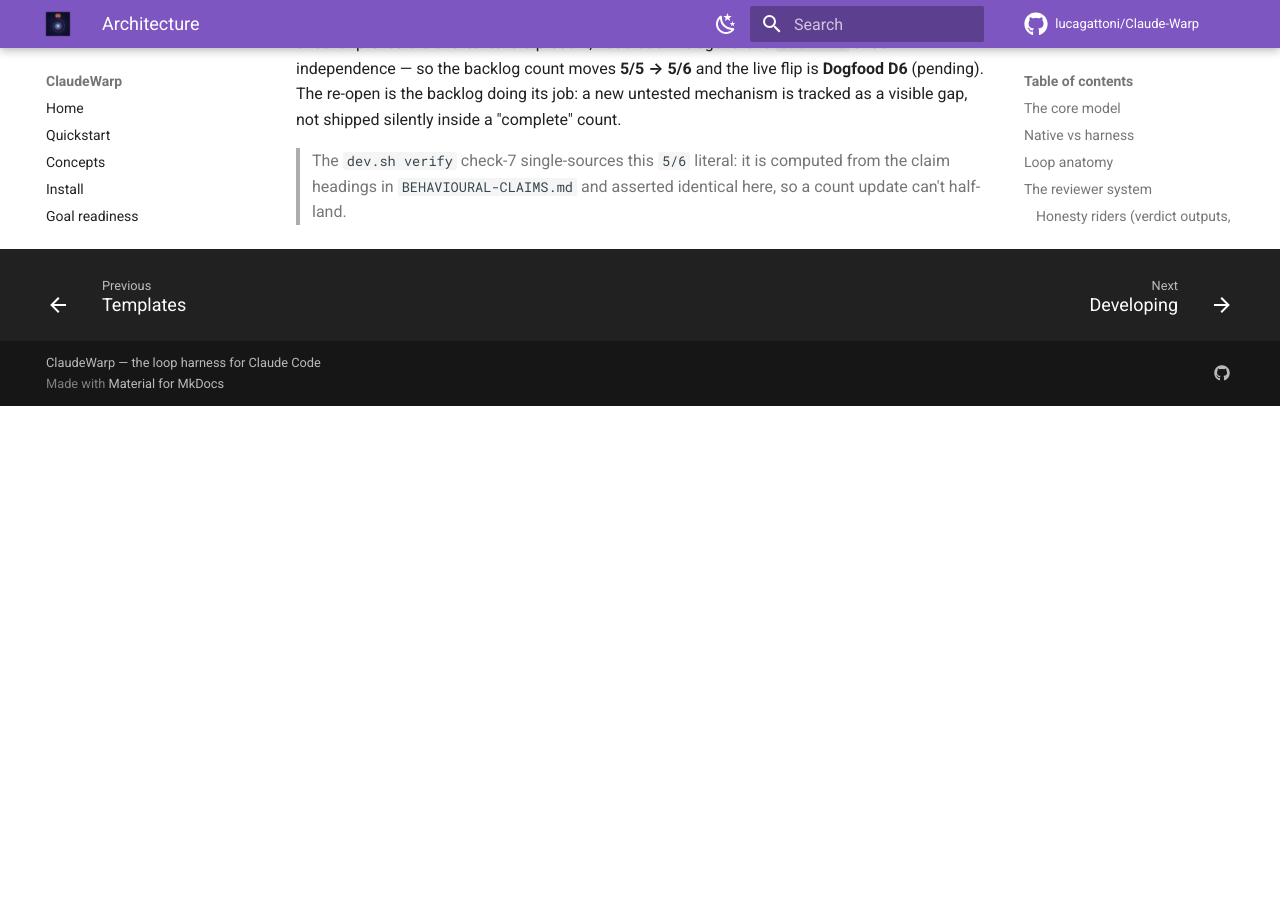
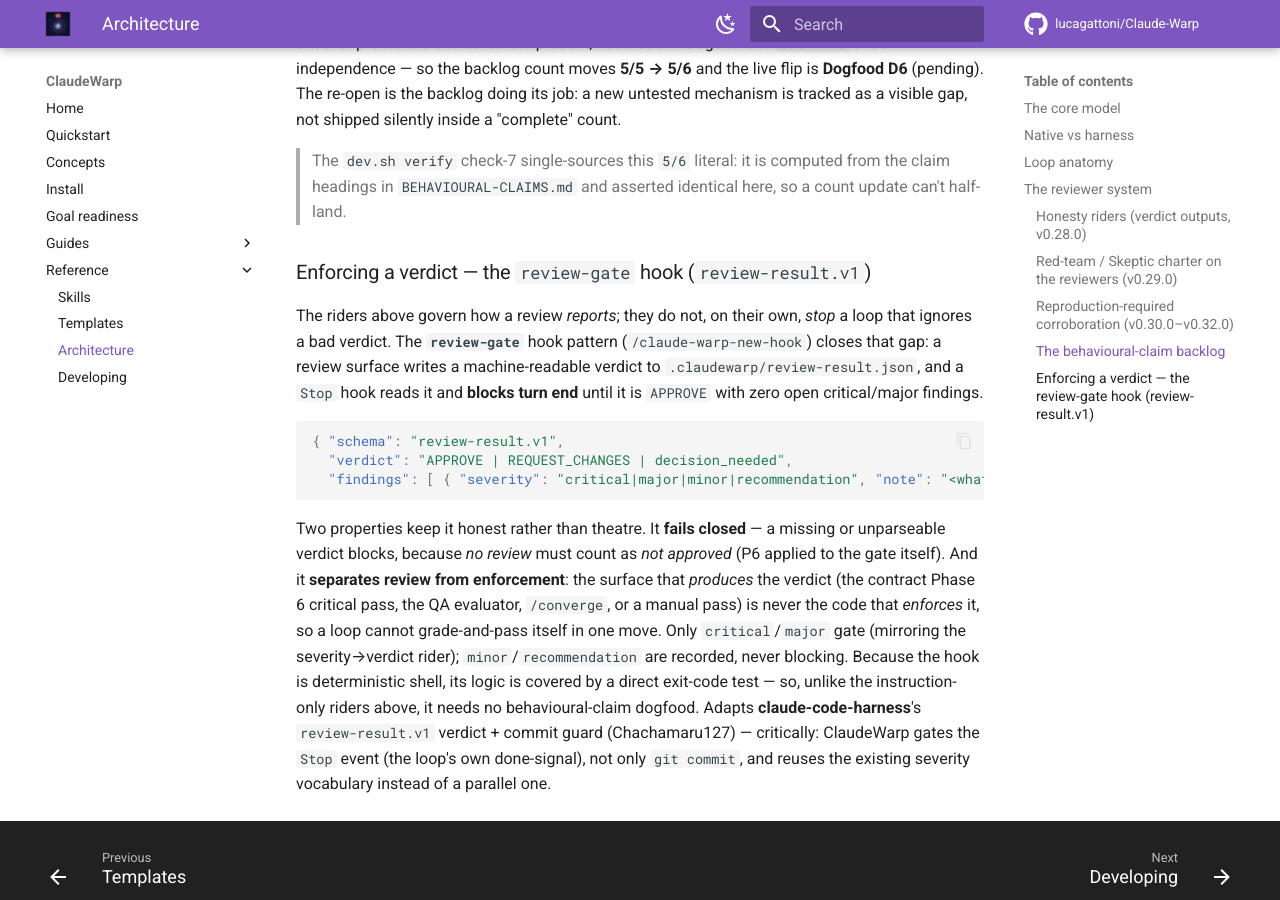
Before and after one commit to lucagattoni/Claude-Warp, an MkDocs documentation site: the page built from docs/reference/architecture.md, in a window 1280 px wide and 900 px high, scrolled down 6383 px. Built offline with MkDocs 1.6.1 and Material for MkDocs 9.7.7, drawn with Linux system fonts in a browser that asks for light colours; comment, search, counter and statistics services are not loaded; before the commit the page ends 6789 px from its top, so only the background shows below that.

Commit message:
feat(new-hook): review-gate pattern — enforce a review verdict (v0.38.0) (#58)
Item A from the claude-code-harness review (Chachamaru127). Adds a 9th new-hook
pattern: a Stop hook that reads a persisted review verdict
(.claudewarp/review-result.json, review-result.v1) and blocks turn end until it
is APPROVE with 0 open critical/major findings.

- Fail-closed: missing/unparseable verdict blocks (no review == not approved).
- Separates review (produces the verdict) from enforcement (this hook) — a loop
  can't grade-and-pass itself in one move. Only critical/major gate.
- Deterministic shell; logic verified by direct exit-code test (6 cases). No
  behavioural-claim dogfood needed.
- Opt-in: scaffolded per project, not on by default.
- Also fixes a stale skills.md new-hook table (said "Four" / listed 4 of 8).

Adapts CCH review-result.v1 + commit guard, critically: gates the Stop event
(the loop's done-signal), not only git commit; reuses the existing severity vocab.


Claude-Session: https://claude.ai/code/session_018jTLdWL1W6RRhJsR4Ffhea

Co-authored-by: Claude Opus 4.8 <noreply@anthropic.com>

````diff
--- a/docs/reference/architecture.md
+++ b/docs/reference/architecture.md
@@ -208,3 +208,27 @@ inside a "complete" count.
 
 > The `dev.sh verify` check-7 single-sources this `5/6` literal: it is computed from the claim
 > headings in `BEHAVIOURAL-CLAIMS.md` and asserted identical here, so a count update can't half-land.
+
+### Enforcing a verdict — the `review-gate` hook (`review-result.v1`)
+
+The riders above govern how a review *reports*; they do not, on their own, *stop* a loop that ignores a
+bad verdict. The **`review-gate`** hook pattern (`/claude-warp-new-hook`) closes that gap: a review
+surface writes a machine-readable verdict to `.claudewarp/review-result.json`, and a `Stop` hook reads
+it and **blocks turn end** until it is `APPROVE` with zero open critical/major findings.
+
+```json
+{ "schema": "review-result.v1",
+  "verdict": "APPROVE | REQUEST_CHANGES | decision_needed",
+  "findings": [ { "severity": "critical|major|minor|recommendation", "note": "<what>" } ] }
+```
+
+Two properties keep it honest rather than theatre. It **fails closed** — a missing or unparseable
+verdict blocks, because *no review* must count as *not approved* (P6 applied to the gate itself). And it
+**separates review from enforcement**: the surface that *produces* the verdict (the contract Phase 6
+critical pass, the QA evaluator, `/converge`, or a manual pass) is never the code that *enforces* it, so
+a loop cannot grade-and-pass itself in one move. Only `critical`/`major` gate (mirroring the
+severity→verdict rider); `minor`/`recommendation` are recorded, never blocking. Because the hook is
+deterministic shell, its logic is covered by a direct exit-code test — so, unlike the instruction-only
+riders above, it needs no behavioural-claim dogfood. Adapts **claude-code-harness**'s `review-result.v1`
+verdict + commit guard (Chachamaru127) — critically: ClaudeWarp gates the `Stop` event (the loop's own
+done-signal), not only `git commit`, and reuses the existing severity vocabulary instead of a parallel one.
````
Also changed, not shown: CHANGELOG.md (+24 -1 lines), README.md (+1 -1 lines), docs/reference/developing.md (+1 -1 lines), docs/reference/skills.md (+6 -1 lines), skills/claude-warp-new-hook/SKILL.md (+86 -2 lines), 2 other files.
